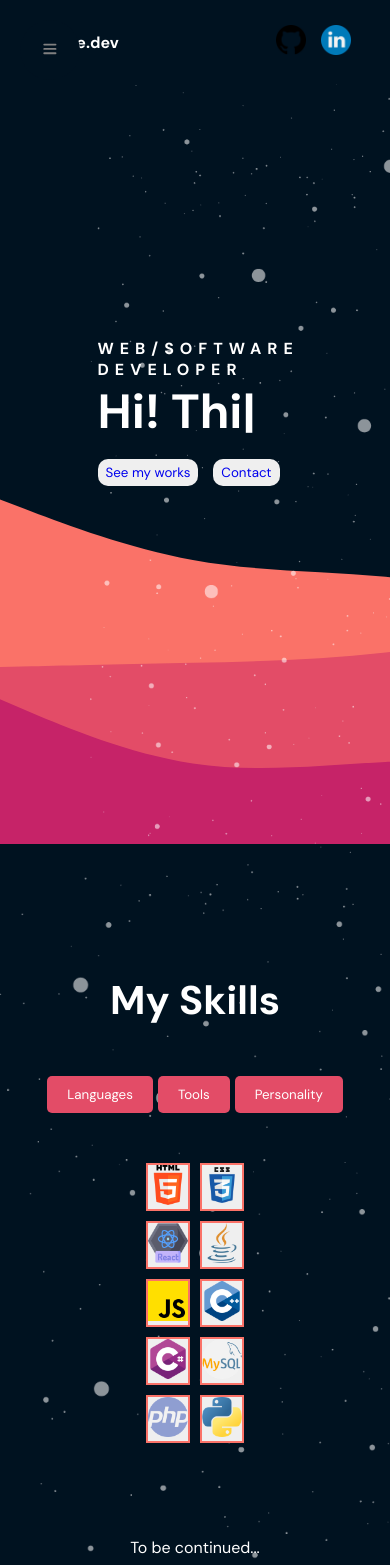
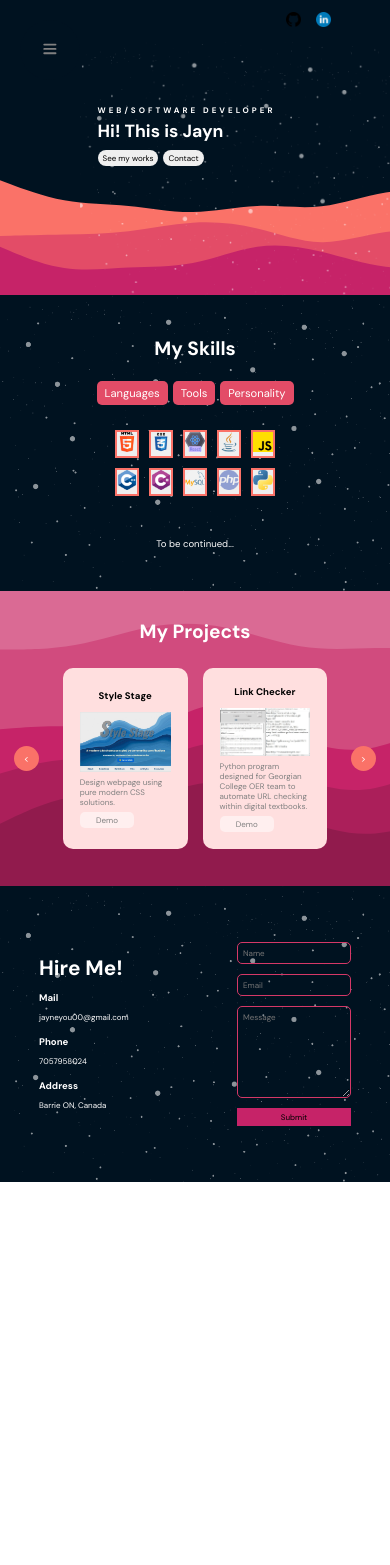
Before and after one commit to Jayneyou/portfolio, a React (Vite) app: page / in a window 390 px wide. Shown: the top 1565 px of the page. After the commit the page ends 1182 px from the top, so only its background shows below. Built offline with nearby package versions, Linux system fonts and the light colour scheme.

Commit message:
mobile responsive

```diff
--- a/src/app.scss
+++ b/src/app.scss
@@ -1,3 +1,24 @@
+
+@mixin mobile {
+  @media (max-width: 738px) {
+    @content;
+  }
+}
+
+
+
+@mixin tablet {
+  @media (max-width: 1024px) {
+    @content;
+  }
+}
+
+@mixin desktop {
+  @media (max-width: 1366px) {
+    @content;
+  }
+}
+
 html {
   scroll-snap-type: y mandatory;
   scroll-behavior: smooth;
@@ -15,4 +36,7 @@ section {
   height: 100vh;
   scroll-snap-align: center;
   background-color: #001220;
+  @include mobile{
+    height: 35vh;
+  }
 }
--- a/src/components/about/about.scss
+++ b/src/components/about/about.scss
@@ -1,3 +1,5 @@
+@import "../../app.scss";
+
 .container {
     height: 90vh;
     background-color: #001220;
@@ -9,6 +11,10 @@
     flex-direction: column;
     gap: 10px;
     position: relative;
+
+    @include mobile {
+        height: 30vh;
+    }
 
     .stars {
         background-image: url(/public/stars.png);
@@ -30,15 +36,29 @@
         position: relative;
         z-index: 1;
 
+        @include mobile {
+            height: 15vh;
+        }
+
 
         h2 {
             font-size: 1em;
             letter-spacing: 6px;
             text-transform: uppercase;
+
+            @include mobile {
+                font-size: 0.5em;
+                letter-spacing: 3px;
+                padding-bottom: 5px;
+            }
         }
 
         h1 {
             font-size: 3em;
+
+            @include mobile {
+                font-size: 1.1em;
+            }
         }
 
         .buttons {
@@ -46,21 +66,29 @@
             display: flex;
             gap: 15px;
 
+            @include mobile {
+                padding-top: 0.5em;
+                gap: 5px;
+
+            }
+
             button {
                 border: none;
                 padding: 5px 8px;
                 border-radius: 10px;
                 cursor: pointer;
+
+                @include mobile {
+                    padding: 3px 5px;
+                    font-size: 0.5em;
+                }
             }
 
             a {
+                color: black;
                 text-decoration: none;
                 font-size: 1em;
             }
         }
-
     }
-
-
-
 }
--- a/src/components/contact/contact.scss
+++ b/src/components/contact/contact.scss
@@ -1,3 +1,5 @@
+@import "../../app.scss";
+
 .contact {
     height: 100vh;
     margin: auto;
@@ -6,8 +8,12 @@
     align-items: center;
     justify-content: center;
     gap: 100px;
-    background-image: url(/public/contact-bg.svg);
+    background-image: url(/public/stars.png);
     background-size: cover;
+
+    @include mobile {
+        height: 35vh;
+    }
 
     .text {
         padding-left: 10%;
@@ -16,16 +22,32 @@
         flex-direction: column;
         gap: 20px;
 
+        @include mobile {
+            gap: 10px;
+        }
+
         h3 {
             font-size: 3em;
+
+            @include mobile {
+                font-size: 1.3em;
+            }
         }
 
         h4 {
             font-size: 1.1em;
+
+            @include mobile {
+                font-size: 0.6em;
+            }
         }
 
         span {
             font-size: 0.8em;
+
+            @include mobile {
+                font-size: 0.5em;
+            }
         }
     }
 
@@ -37,6 +59,10 @@
             display: flex;
             flex-direction: column;
             gap: 20px;
+
+            @include mobile {
+                gap: 10px;
+            }
         }
 
 
@@ -46,6 +72,10 @@
             background-color: transparent;
             border: 1px solid #D53867;
             border-radius: 5px;
+            @include mobile{
+                padding: 5px;
+                font-size: 0.5em;
+            }
         }
 
         button {
@@ -53,7 +83,10 @@
             border: none;
             cursor: pointer;
             background-color: #C62368;
-
+            @include mobile{
+                font-size: 0.5em;
+                padding: 4px 5px;
+            }
         }
     }
 }
--- a/src/components/navbar/navbar.scss
+++ b/src/components/navbar/navbar.scss
@@ -1,7 +1,13 @@
+@import "../../app.scss";
+
 .navbar {
     height: 10vh;
     background-color: #001220;
     color: white;
+
+    @include mobile {
+        height: 5vh;
+    }
 }
 
 .wrapper {
@@ -12,8 +18,18 @@
     justify-content: space-between;
     height: 100%;
 
+    @include mobile {
+        justify-content: flex-end;
+        padding: 20px;
+    }
+
     span {
         font-weight: bold;
+        font-size: 1em;
+
+        @include mobile {
+            display: none;
+        }
     }
 
     .social {
@@ -23,6 +39,10 @@
         img {
             width: 30px;
             height: auto;
+
+            @include mobile {
+                width: 15px;
+            }
         }
     }
 }
--- a/src/components/project/project.scss
+++ b/src/components/project/project.scss
@@ -1,3 +1,5 @@
+@import "../../app.scss";
+
 .project {
     height: 100vh;
     background-image: url(/public/project-bg.svg);
@@ -7,14 +9,23 @@
     color: white;
     display: flex;
     flex-direction: column;
+    @include mobile{
+        height: 35vh;
+    }
 
 
     .text {
         width: 100%;
         margin: 60px 0 50px 0;
+        @include mobile{
+            margin: 28px 0 15px 0;
+        }
 
         h3 {
             font-size: 2.5em;
+            @include mobile{
+                font-size: 1.2em;
+            }
         }
     }
 
@@ -24,6 +35,10 @@
         display: flex;
         justify-content: center;
         align-items: center;
+        @include mobile{
+            margin-top: 15px;
+            height: 20vh;
+        }
 
         .arrow {
             height: 50px;
@@ -35,6 +50,11 @@
             font-size: 2em;
             cursor: pointer;
             color: white;
+            @include mobile{
+                height: 25px;
+                width: 25px;
+                font-size: 0.6em;
+            }
         }
 
         .project-container {
@@ -44,7 +64,9 @@
             overflow: hidden;
             text-align: left;
             justify-content: center;
-
+            @include mobile{
+                width: 80%;
+            }
 
             .project-item {
                 justify-content: center;
@@ -55,24 +77,33 @@
                 background-color: #FFDFDF;
                 border-radius: 10px;
                 padding: 25px;
+                @include mobile{
+                    width: 40%;
+                    padding: 17px;
+                }
 
                 h4 {
                     color: black;
                     margin-bottom: 10px;
                     text-align: center;
                     font-size: 1.3em;
+                    @include mobile{
+                        font-size: 0.6em;
+                        margin-bottom: 5px;
+                    }
                 }
 
                 p {
                     font-size: 1em;
                     color: gray;
+                    @include mobile{
+                        font-size: 0.5em;
+                    }
                 }
 
                 img {
                     width: 100%;
                 }
-
-
 
                 button {
                     width: 30%;
@@ -80,11 +111,16 @@
                     border: none;
                     padding: 3px 5px;
                     border-radius: 5px;
+                    @include mobile{
+                        font-size: 0.5em;
+                        width: 60%;
+                    }
 
                     a {
                         color: gray;
                         font-size: 1em;
                         text-decoration: none;
+
                     }
 
 
--- a/src/components/sidebar/sidebar.scss
+++ b/src/components/sidebar/sidebar.scss
@@ -1,3 +1,5 @@
+@import "../../app.scss";
+
 .sidebar {
     display: flex;
     flex-direction: column;
@@ -13,12 +15,15 @@
 
     .bg {
         position: fixed;
-
         top: 0;
         left: 0;
         bottom: 0;
         width: 30%;
         background-color: #001220;
+        @include mobile {
+            width: 50%;
+            height: 35vh;
+        }
 
         .links {
             position: absolute;
@@ -31,8 +36,12 @@
             gap: 20px;
 
             a {
+                color: black;
                 font-size: 1.2rem;
                 text-decoration: none;
+                @include mobile{
+                    font-size: 0.8em;
+                }
             }
         }
     }
--- a/src/components/skills/skills.scss
+++ b/src/components/skills/skills.scss
@@ -1,3 +1,5 @@
+@import "../../app.scss";
+
 .skills {
     background-color: #001220;
     position: relative;
@@ -12,17 +14,28 @@
     background-image: url(/public/stars.png);
     background-size: cover;
 
+    @include mobile {
+        height: 35vh;
+    }
+
     h3 {
         justify-content: center;
         align-items: center;
         color: white;
         font-size: 2.5em;
         margin-bottom: 50px;
+
+        @include mobile {
+            font-size: 1.2em;
+            margin-bottom: 20px;
+        }
     }
 
     .tabs-container {
         height: 60%;
-
         width: 100%;
+        @include mobile{
+            height: 20vh;
+        }
     }
 }
--- a/src/components/skills/tab.scss
+++ b/src/components/skills/tab.scss
@@ -1,8 +1,9 @@
+@import "../../app.scss";
+
 .tabs-container {
     display: flex;
     flex-direction: column;
     align-items: center;
-
 
     .tabs {
         display: flex;
@@ -16,6 +17,11 @@
             border-radius: 5px;
             cursor: pointer;
 
+            @include mobile {
+                font-size: 0.7em;
+                padding: 5px 8px;
+            }
+
             &:hover {
                 background-color: #FA7268;
             }
@@ -27,6 +33,10 @@
         padding: 20px;
         width: 60%;
         height: 80%;
+        @include mobile{
+            margin-top: 15px;
+            padding: 10px;
+        }
 
         .content {
             align-items: center;
@@ -38,12 +48,18 @@
             justify-content: center;
             gap: 10px;
 
+            @include mobile{
+                width: 100%;
+            }
             button {
 
                 border: 2px solid #FA7268;
 
                 img {
                     width: 3em;
+                    @include mobile{
+                        width: 1.5em;
+                    }
                 }
             }
 
@@ -59,13 +75,22 @@
             display: flex;
             justify-content: center;
             gap: 10px;
+            @include mobile{
+                width: 100%;
+            }
 
             button {
-                border: 2px solid #FA7268;
+                border: 3px solid #FA7268;
                 padding: 6px 8px;
                 font-size: 0.8em;
                 color: white;
-                background-color: transparent;
+                background-color: #FBE2E5;
+                color: black;
+                @include mobile{
+                    font-size: 0.5em;
+                    padding: 3px 5px;
+                    border: 2px solid #FA7268;
+                }
             }
         }
     }
@@ -73,9 +98,12 @@
     .text {
         p {
             margin-top: 20px;
-
             font-size: 1em;
             color: white;
+            @include mobile{
+                font-size: 0.6em;
+                margin-top: 10px;
+            }
         }
     }
 
```
